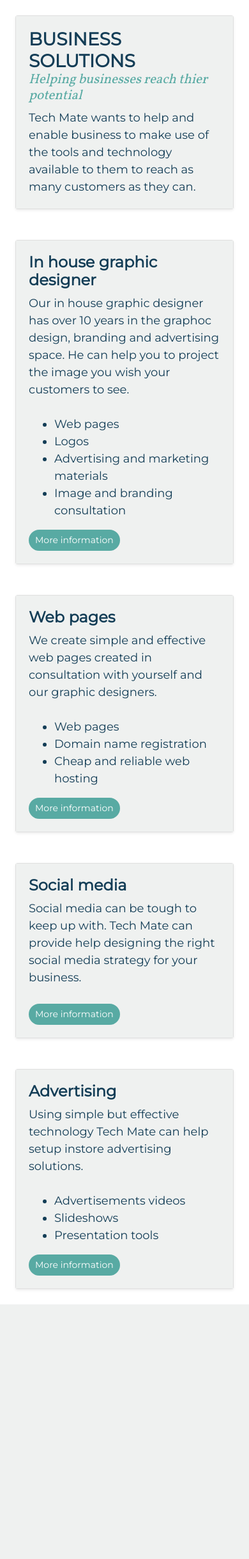
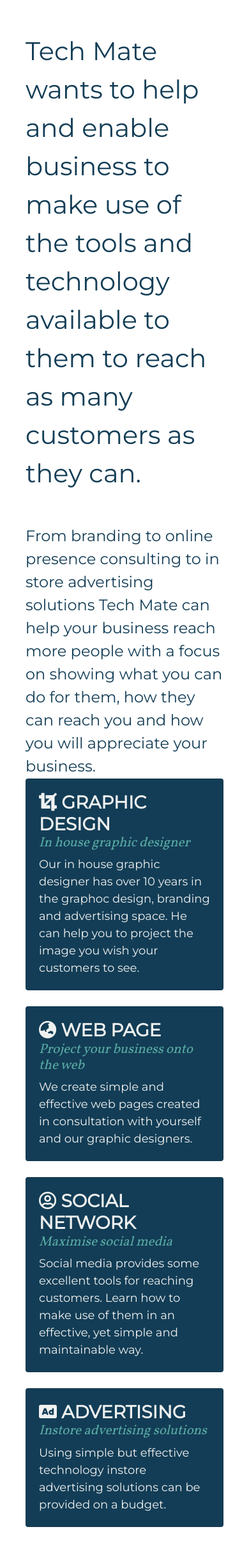
Before and after one commit to JH-Consulting/tech-mate, a PHP site: page /business.php in a window 390 px wide. Shown: the part 68-2505 px from the top of the page at 64% size. Before the commit the page ends 2107 px from the top, so only its background shows below. Run offline with PHP 8.4, Linux system fonts and the light colour scheme; some libraries are stand-ins or nearby versions.

Commit message:
updated business page

```diff
--- a/html/business.php
+++ b/html/business.php
@@ -1,106 +1,84 @@
 <?php include 'header.php';?>
-<div class="row">
-  <div class="col-sm-6">
-    <div class="card m-4 shadow-sm">
-      <div class="card-body">
-        <h3 class="card-heading">BUSINESS SOLUTIONS
-          <br>
-          <div class="card-sub-heading">Helping businesses reach thier potential</div>
-        </h3>
-        <p class="card-text">
+<div class="row secondary-page">
+  <div class="col-sm-7">
+    <div class="row">
+      <div class="col-sm-12">
+        <div class="page-description-text">
           Tech Mate wants to help and enable business to make use of the tools and technology available to them to reach as many customers as they can.
-        </p>
+        </div>
       </div>
     </div>
-  </div>
-  <div class="col-sm-3">
-    <div class="card m-4 shadow-sm">
-      <div class="card-body">
-        <h4 class="card-heading">In house graphic designer</h4>
-        <div class="card-text">
-          Our in house graphic designer has over 10 years in the graphoc design, branding and advertising space.  He can help you to project the image you wish your customers to see.
-          <br><br>
-          <ul class="card-text">
-            <li>Web pages</li>
-            <li>Logos</li>
-            <li>Advertising and marketing materials</li>
-            <li>Image and branding consultation</li>
-          </ul>
-          <button type="button" class="btn btn-primary btn-sm" data-toggle="modal" data-target="#inHouseGraphicDesignerModal">
-            More information
-          </button>
+    <div class="row">
+      <div class="col-sm-12">
+        <div class="page-content-text">
+          From branding to online presence consulting to in store advertising solutions Tech Mate can help your business reach more people with
+          a focus on showing what you can do for them, how they can reach you and how you will appreciate your business.
         </div>
       </div>
     </div>
   </div>
-  <div class="col-sm-3">
-    <div class="card m-4 shadow-sm">
-      <div class="card-body">
-        <h4 class="card-heading">Web pages</h4>
-        <div class="card-text">
-          We create simple and effective web pages created in consultation with yourself and our graphic designers.
-          <br><br>
-          <ul class="card-text">
-            <li>Web pages</li>
-            <li>Domain name registration</li>
-            <li>Cheap and reliable web hosting</li>
-          </ul>
-          <a href="#"class="btn btn-primary btn-sm">More information</a>
+  <div class="col-sm-1"></div>
+  <div class="col-sm-4">
+    <div class="row">
+      <div class="col-sm-12">
+        <div class="card m-12 blue-card hint-card">
+          <div class="card-body blue-card-body">
+            <h3 class="card-heading blue-card-heading"><i class="fas fa-crop"></i>&nbsp;GRAPHIC DESIGN
+              <br>
+              <div class="card-sub-heading blue-card-sub-heading">In house graphic designer</div>
+            </h3>
+            <p class="card-text blue-card-text">
+              Our in house graphic designer has over 10 years in the graphoc design, branding and advertising space.  He can help you to project the image you wish your customers to see.
+            </p>
+          </div>
+        </div>
+      </div>
+    </div>
+    <div class="row">
+      <div class="col-sm-12">
+        <div class="card m-12 blue-card hint-card">
+          <div class="card-body blue-card-body">
+            <h3 class="card-heading blue-card-heading"><i class="fas fa-globe-asia"></i>&nbsp;WEB PAGE
+              <br>
+              <div class="card-sub-heading blue-card-sub-heading">Project your business onto the web</div>
+            </h3>
+            <p class="card-text blue-card-text">
+              We create simple and effective web pages created in consultation with yourself and our graphic designers.
+            </p>
+          </div>
+        </div>
+      </div>
+    </div>
+    <div class="row">
+      <div class="col-sm-12">
+        <div class="card m-12 blue-card hint-card">
+          <div class="card-body blue-card-body">
+            <h3 class="card-heading blue-card-heading"><i class="far fa-user-circle"></i>&nbsp;SOCIAL NETWORK
+              <br>
+              <div class="card-sub-heading blue-card-sub-heading">Maximise social media</div>
+            </h3>
+            <p class="card-text blue-card-text">
+              Social media provides some excellent tools for reaching customers.  Learn how to make use of them in an effective, yet simple and maintainable way.
+            </p>
+          </div>
+        </div>
+      </div>
+    </div>
+    <div class="row">
+      <div class="col-sm-12">
+        <div class="card m-12 blue-card hint-card">
+          <div class="card-body blue-card-body">
+            <h3 class="card-heading blue-card-heading"><i class="fas fa-ad"></i>&nbsp;ADVERTISING
+              <br>
+              <div class="card-sub-heading blue-card-sub-heading">Instore advertising solutions</div>
+            </h3>
+            <p class="card-text blue-card-text">
+                Using simple but effective technology instore advertising solutions can be provided on a budget.
+            </p>
+          </div>
         </div>
       </div>
     </div>
   </div>
 </div>
-<div class="row">
-  <div class="col-sm-4">
-    <div class="card m-4 shadow-sm">
-      <div class="card-body">
-        <h4 class="card-heading">Social media</h4>
-        <div class="card-text">
-          Social media can be tough to keep up with.  Tech Mate can provide help designing the right social media strategy for your business.
-          <br><br>
-          <a href="#"class="btn btn-primary btn-sm">More information</a>
-        </div>
-      </div>
-    </div>
-  </div>
-  <div class="col-sm-4">
-    <div class="card m-4 shadow-sm">
-      <div class="card-body">
-        <h4 class="card-heading">Advertising</h4>
-        <div class="card-text">
-          Using simple but effective technology Tech Mate can help setup instore advertising solutions.
-          <br><br>
-          <ul class="card-text">
-            <li>Advertisements videos</li>
-            <li>Slideshows</li>
-            <li>Presentation tools</li>
-          </ul>
-          <a href="#"class="btn btn-primary btn-sm">More information</a>
-        </div>
-      </div>
-    </div>
-  </div>
-</div>
-
-<!-- Modal -->
-<div class="modal fade" id="inHouseGraphicDesignerModal" tabindex="-1" role="dialog" aria-labelledby="exampleModalCenterTitle" aria-hidden="true">
-  <div class="modal-dialog modal-dialog-centered" role="document">
-    <div class="modal-content">
-      <div class="modal-header">
-        <h5 class="modal-title" id="exampleModalCenterTitle">In house graphic designer</h5>
-        <button type="button" class="close" data-dismiss="modal" aria-label="Close">
-          <span aria-hidden="true">&times;</span>
-        </button>
-      </div>
-      <div class="modal-body">
-        Examples of other websites.
-      </div>
-      <div class="modal-footer">
-        <button type="button" class="btn btn-secondary" data-dismiss="modal">Close</button>
-      </div>
-    </div>
-  </div>
-</div>
-
 <?php include 'footer.php';?>
```
